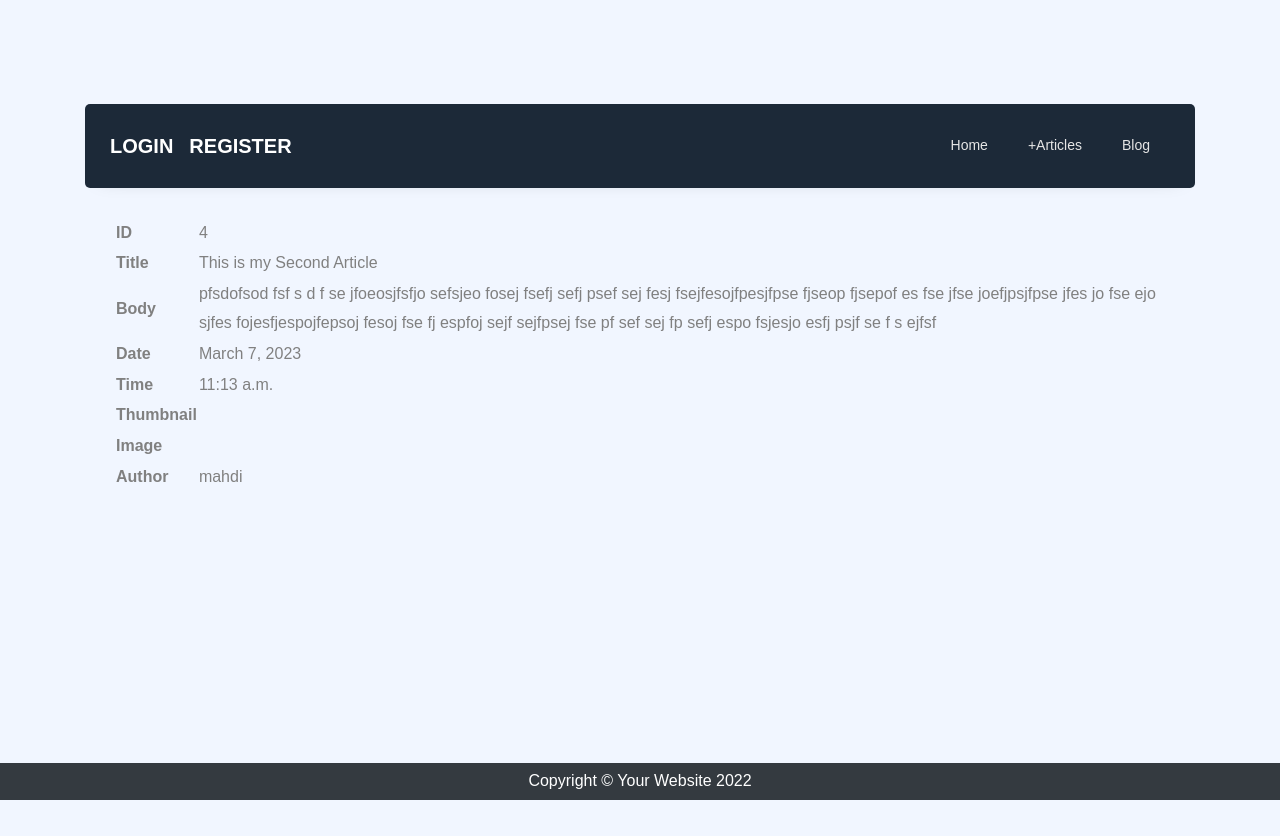
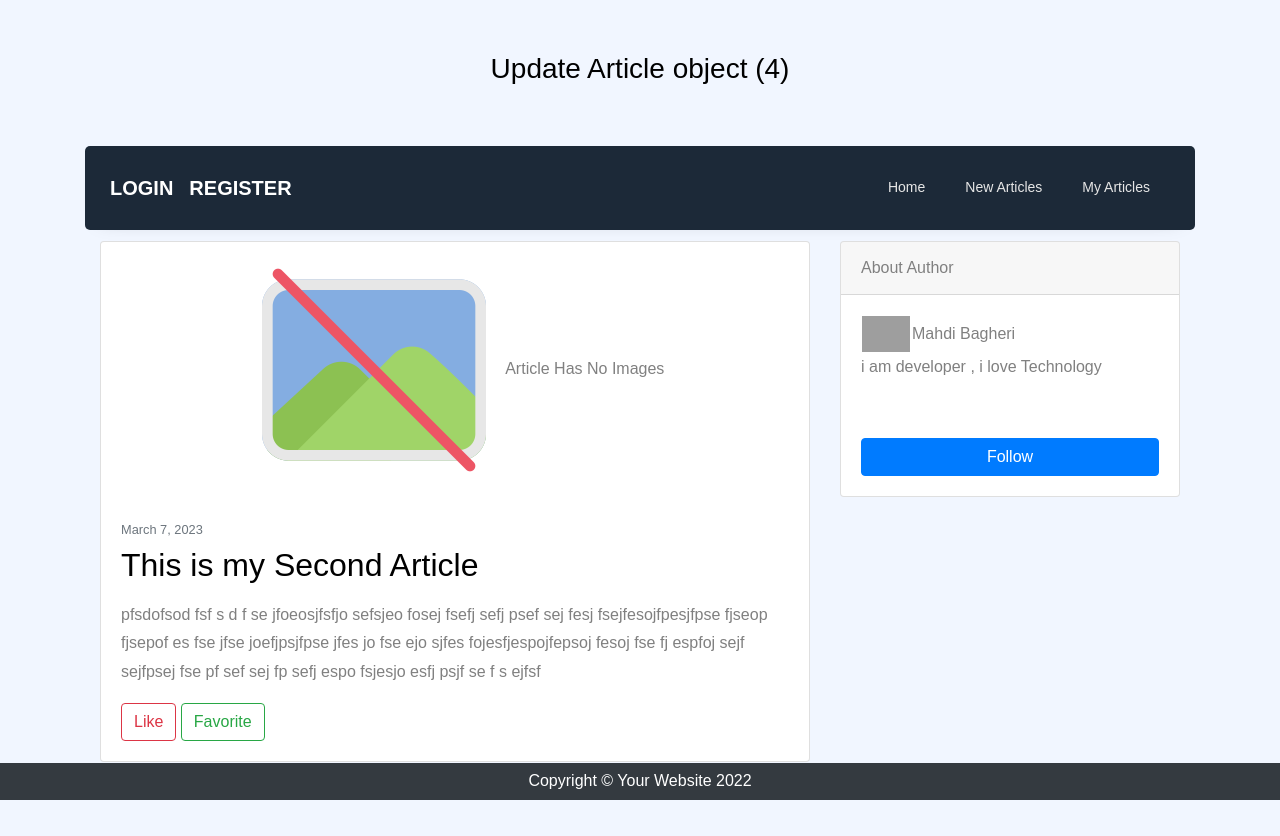
Before and after one commit to bagheriAlmas/django-simple-weblog, a Django app: page /articles/4/ in a window 1280 px wide. Before the commit the page ends 800 px from the top, so only its background shows below. Run offline with Django 4.2, Linux system fonts and the light colour scheme; data comes from the database, SQL or seed files in the repository; both versions use the stored data as it was after the commit; some libraries are stand-ins or nearby versions; grey boxes are pictures that could not be loaded.

Commit message:
add about_me for users

```diff
--- a/accounts/forms.py
+++ b/accounts/forms.py
@@ -22,12 +22,12 @@ from .models import CustomUser
 class CustomUserCreationForm(UserCreationForm):
     class Meta:
         model = CustomUser
-        fields = ('username', 'email', 'first_name', 'last_name', 'avatar')
+        fields = ('username', 'email', 'first_name', 'last_name', 'avatar','about_me')
         exclude = ('password',)
 
 
 class CustomUserChangeForm(UserChangeForm):
     class Meta:
         model = CustomUser
-        fields = ('username', 'email', 'first_name', 'last_name', 'avatar')
+        fields = ('username', 'email', 'first_name', 'last_name', 'avatar','about_me')
         exclude = ('password',)
--- a/accounts/models.py
+++ b/accounts/models.py
@@ -8,3 +8,4 @@ class CustomUser(AbstractUser):
     phone = models.BigIntegerField(null=True, blank=True)
     email = models.CharField(max_length=50, unique=True)
     avatar = models.ImageField(blank=True, upload_to='avatars', null=True)
+    about_me = models.TextField(null=True, blank=True)
--- a/templates/base.html
+++ b/templates/base.html
@@ -92,8 +92,8 @@
                 <div class="collapse navbar-collapse" id="ftco-nav">
                     <ul class="navbar-nav ml-auto">
                         <li class="nav-item"><a href="{% url 'home' %}" class="nav-link">Home</a></li>
-                        <li class="nav-item"><a href="{% url 'article_create' %}" class="nav-link">+Articles</a></li>
-                        <li class="nav-item"><a href="#" class="nav-link">Blog</a></li>
+                        <li class="nav-item"><a href="{% url 'article_create' %}" class="nav-link">New Articles</a></li>
+                        <li class="nav-item"><a href="#" class="nav-link">My Articles</a></li>
 
                     </ul>
                 </div>
--- a/templates/pages/articles/article-create.html
+++ b/templates/pages/articles/article-create.html
@@ -8,7 +8,7 @@
 {% block content %}
     <div style="width: 50%;transform: translate(50%, 0%); padding: 50px 0 50px 0">
         <div style="width: 100% ; display: flex;justify-content: center;align-items: center">
-            <img src="{% static 'icons/article_update.png' %}" style="width: 64px" alt="">
+            <img src="{% static 'icons/create_article.png' %}" style="width: 64px" alt="">
         </div>
         <form action="" method="POST">
             {% csrf_token %}
--- a/templates/pages/articles/article-detail.html
+++ b/templates/pages/articles/article-detail.html
@@ -1,56 +1,106 @@
 {% extends 'base.html' %}
-{% block title %}
-    {{ object }}
+{% load static %}
+{% block title %}Update {{ object }}{% endblock %}
+{% block header %}Update {{ object }}{% endblock %}
+
+{% block content %}
+    <!-- Page content-->
+    <div class="container">
+        <div class="row">
+            <!-- Blog entries-->
+            <div class="col-lg-8">
+                <!-- Featured blog post-->
+                <div class="card mb-4">
+                    {% if object.image %}
+                        <a href="#"><img class="card-img-top" src="{{ object.image.url }}" alt="..."/></a>
+                    {% else %}
+                        <div style="position: center ; text-align: center">
+                            <img height="256" width="256" src="{% static 'icons/no-pictures.png' %}" alt="..."/>
+                            Article Has No Images
+                        </div>
+
+                    {% endif %}
+                    <div class="card-body">
+                        <div class="small text-muted">{{ object.date }}</div>
+                        <h2 class="card-title">{{ object.title }}</h2>
+                        <p class="card-text">{{ object.body }}</p>
+                        <a class="btn btn-outline-danger" href="#">Like</a>
+                        <a class="btn btn-outline-success" href="#">Favorite</a>
+                    </div>
+                </div>
+                <!-- Nested row for non-featured blog posts-->
+
+            </div>
+            <!-- Side widgets-->
+            <div class="col-lg-4">
+
+                <!-- Side widget-->
+                <div class="card mb-4">
+                    <div class="card-header">About Author</div>
+                    <div class="card-body">
+                        <table>
+                            <tr>
+                                <td><img src="{{ article.author.avatar.url }}" style="width: 48px" alt=""></td>
+                                <td>{{ article.author.first_name }} {{ article.author.last_name }}</td>
+                            </tr>
+                        </table>
+                        <p>i am developer , i love Technology</p>
+                    </div>
+                    <a style="margin: 20px" href="#" class="btn btn-primary">Follow</a>
+                </div>
+            </div>
+        </div>
+    </div>
 {% endblock %}
 
 
-{% block content %}
-    <div style=" margin: 30px">
-        <table>
-            <tr>
-                <th>ID</th>
-                <td>{{ object.id }}</td>
-            </tr>
-            <tr>
-                <th>Title</th>
-                <td>{{ object.title }}</td>
-            </tr>
-            <tr>
-                <th>Body</th>
-                <td>{{ object.body }}</td>
-            </tr>
-
-            <tr>
-                <th>Date</th>
-                <td>{{ object.date }}</td>
-            </tr>
-            <tr>
-                <th>Time</th>
-                <td>{{ object.time }}</td>
-            </tr>
-            <tr>
-                <th>Thumbnail</th>
-                <td>{{ object.thumbnail }}</td>
-            </tr>
-            <tr>
-                <th>Image</th>
-                <td>{{ object.image }}</td>
-            </tr>
-            <tr>
-                <th>Author</th>
-                <td>{{ object.author }}</td>
-            </tr>
-
-
-        </table>
-
-        {% if article.author == request.user %}
-            <div style="margin-top: 20px">
-                <a class="btn btn-warning"
-                   href="{% url 'article_update' object.id %}">Update</a>
-                <a class="btn btn-danger"
-                   href="{% url 'article_delete' object.id %}">Delete</a>
-            </div>
-        {% endif %}
-    </div>
-{% endblock %}
+{#{% block content %}#}
+{#    <div style=" margin: 30px">#}
+{#        <table>#}
+{#            <tr>#}
+{#                <th>ID</th>#}
+{#                <td>{{ object.id }}</td>#}
+{#            </tr>#}
+{#            <tr>#}
+{#                <th>Title</th>#}
+{#                <td>{{ object.title }}</td>#}
+{#            </tr>#}
+{#            <tr>#}
+{#                <th>Body</th>#}
+{#                <td>{{ object.body }}</td>#}
+{#            </tr>#}
+{##}
+{#            <tr>#}
+{#                <th>Date</th>#}
+{#                <td>{{ object.date }}</td>#}
+{#            </tr>#}
+{#            <tr>#}
+{#                <th>Time</th>#}
+{#                <td>{{ object.time }}</td>#}
+{#            </tr>#}
+{#            <tr>#}
+{#                <th>Thumbnail</th>#}
+{#                <td>{{ object.thumbnail }}</td>#}
+{#            </tr>#}
+{#            <tr>#}
+{#                <th>Image</th>#}
+{#                <td>{{ object.image }}</td>#}
+{#            </tr>#}
+{#            <tr>#}
+{#                <th>Author</th>#}
+{#                <td>{{ object.author }}</td>#}
+{#            </tr>#}
+{##}
+{##}
+{#        </table>#}
+{##}
+{#        {% if article.author == request.user %}#}
+{#            <div style="margin-top: 20px">#}
+{#                <a class="btn btn-warning"#}
+{#                   href="{% url 'article_update' object.id %}">Update</a>#}
+{#                <a class="btn btn-danger"#}
+{#                   href="{% url 'article_delete' object.id %}">Delete</a>#}
+{#            </div>#}
+{#        {% endif %}#}
+{#    </div>#}
+{#{% endblock %}#}
```
Also changed, not shown: templates/pages/articles/article-delete.html (+10 -5 lines), accounts/migrations/0002_customuser_about_me.py (added), db.sqlite3, static/icons/create_article.png (added), static/icons/delete_article.png (added), static/icons/no-pictures.png (added).
